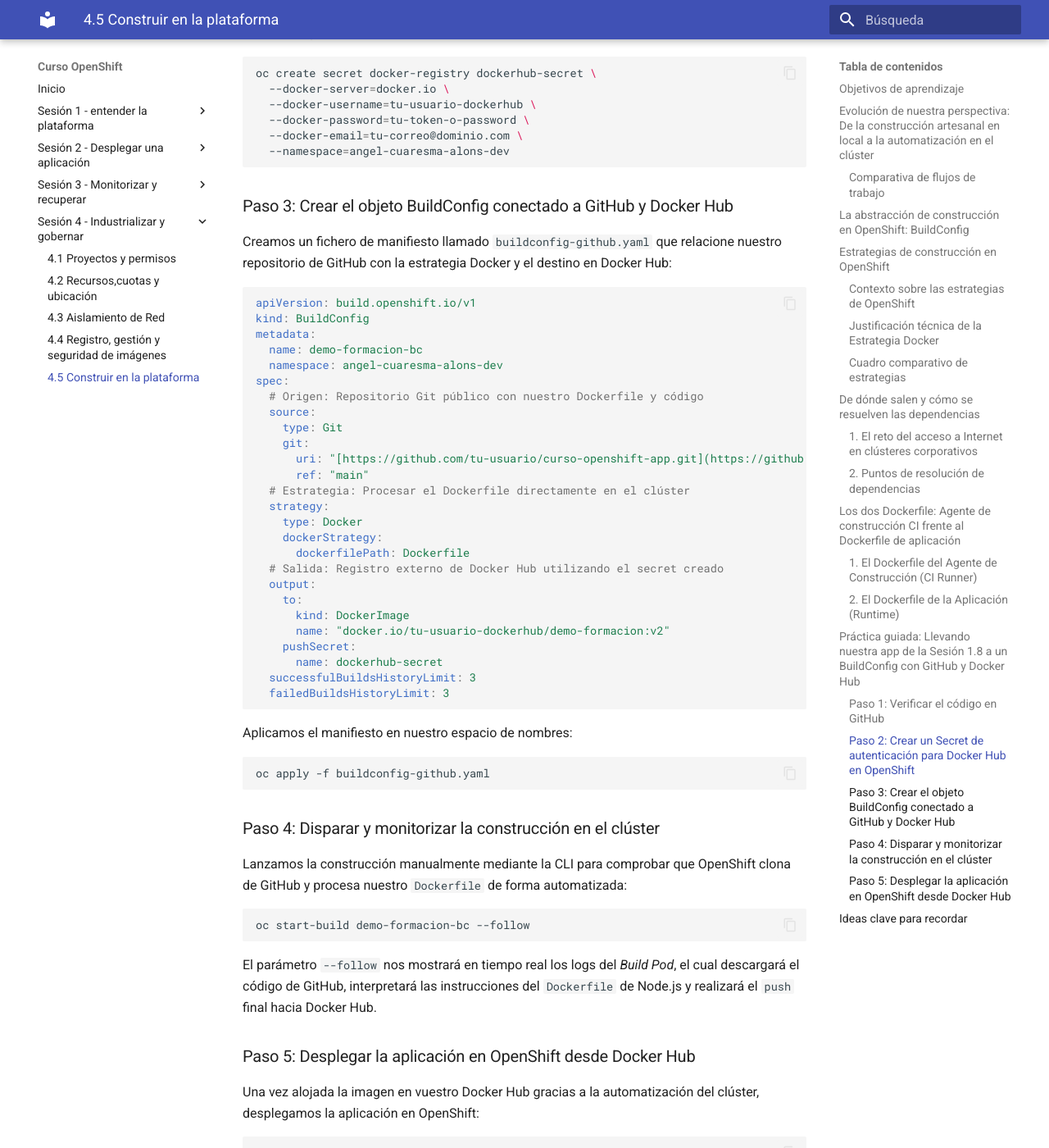
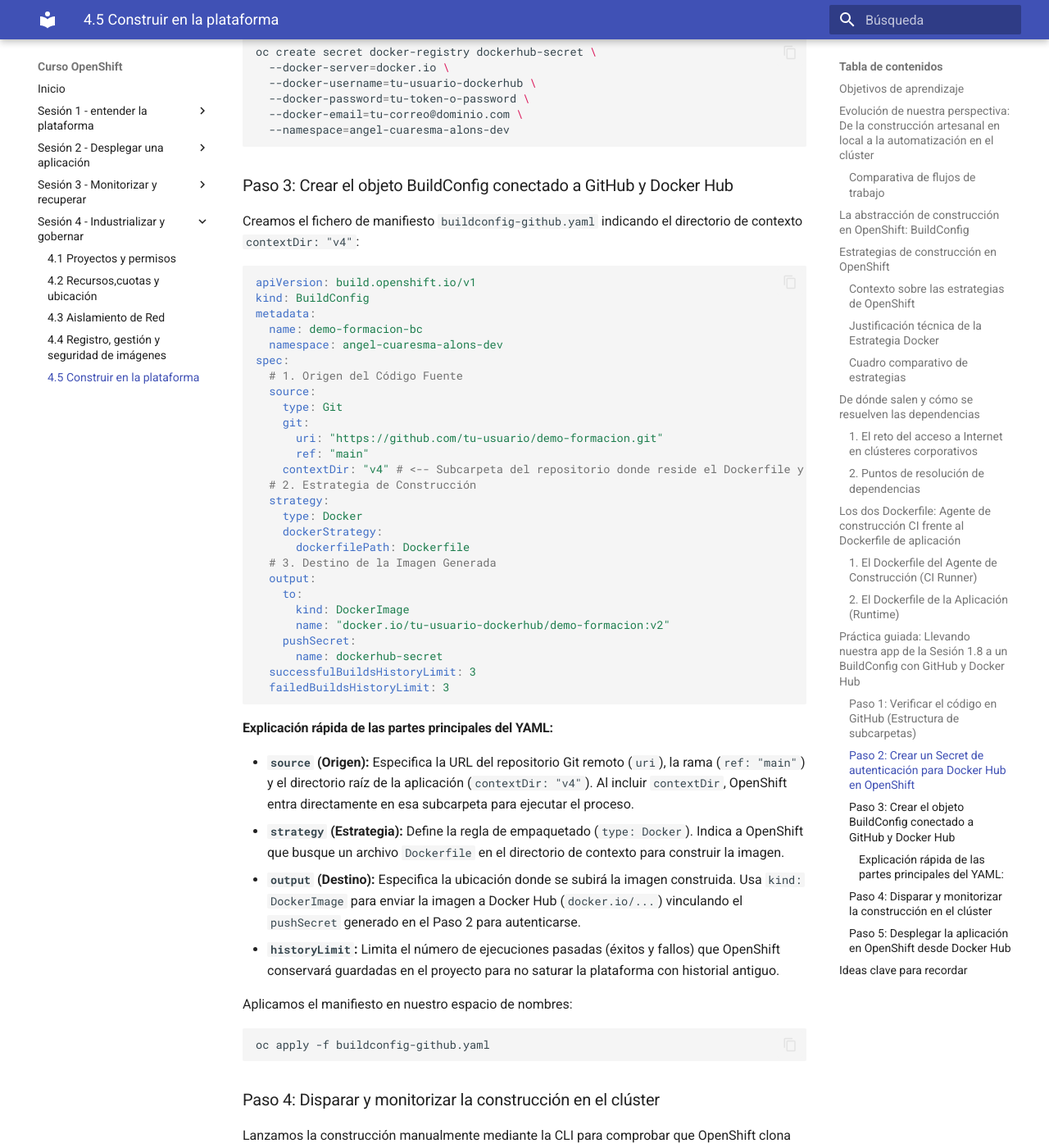
Before and after one commit to ieftraining/curso-openshift, an MkDocs documentation site: the page built from docs/sesion4/4.5 Construir en la plataforma.md, in a window 1280 px wide and 1400 px high, scrolled down 7857 px. Shown: the whole window at 82% size. Built offline with MkDocs 1.6.1 and Material for MkDocs 9.7.7, drawn with Linux system fonts in a browser that asks for light colours; some of the changed text lies outside the part shown.

Commit message:
Add files via upload

````diff
--- a/docs/sesion4/4.5 Construir en la plataforma.md
+++ b/docs/sesion4/4.5 Construir en la plataforma.md
@@ -8,7 +8,7 @@
 - Analizar y diferenciar las tres estrategias de construcción de OpenShift (Docker, S2I y Binary), comprendiendo las razones técnicas para adoptar la **Estrategia Docker**.
 - Comprender el flujo de resolución y descarga de dependencias durante la fase de compilación en el clúster.
 - Distinguir claramente la responsabilidad y arquitectura de los **dos Dockerfile**: el entorno del agente de construcción CI frente al Dockerfile de la aplicación final.
-- Ejecutar una práctica guiada basada en nuestra aplicación de la Sesión 1.8, utilizando un `BuildConfig` con **Estrategia Docker** conectado a un repositorio de GitHub para automatizar la construcción y publicación hacia **Docker Hub**.
+- Ejecutar una práctica guiada basada en nuestra aplicación de la Sesión 1.8, utilizando un `BuildConfig` con **Estrategia Docker** conectado a un repositorio de GitHub (especificando la carpeta `v4`) para automatizar la construcción y publicación hacia **Docker Hub**.
 
 ---
 
@@ -183,25 +183,25 @@
 
 ## Práctica guiada: Llevando nuestra app de la Sesión 1.8 a un BuildConfig con GitHub y Docker Hub
 
-En esta práctica vamos a reutilizar exactamente la aplicación Node.js de la **Sesión 1.8** (`server.js`, `demo-formacion.html` y su `Dockerfile`) subida a un repositorio público de **GitHub**, y automatizaremos su construcción en OpenShift utilizando un `BuildConfig` con **Estrategia Docker** para publicar el resultado directamente en **Docker Hub**.
+En esta práctica vamos a reutilizar la aplicación Node.js de la **Sesión 1.8** (`server.js`, `demo-formacion.html` y su `Dockerfile`) ubicada en la carpeta `v4` de nuestro repositorio público de **GitHub**, y automatizaremos su construcción en OpenShift utilizando un `BuildConfig` con **Estrategia Docker** para publicar el resultado directamente en **Docker Hub**.
 
 ```mermaid
 flowchart LR
-    A[GitHub: server.js + Dockerfile] -->|oc start-build / Webhook| B[Build Pod en OpenShift]
+    A[GitHub carpeta /v4: server.js + Dockerfile] -->|oc start-build / Webhook| B[Build Pod en OpenShift]
     B -->|Procesa el Dockerfile| C[Docker Hub: demo-formacion:v2]
     C -->|oc new-app| D[Despliegue en OpenShift]
 ```
 
-### Paso 1: Verificar el código en GitHub
+### Paso 1: Verificar el código en GitHub (Estructura de subcarpetas)
 
-Asegúrate de tener subidos a tu repositorio público de **GitHub** (por ejemplo, `https://github.com/tu-usuario/curso-openshift-app`) los tres archivos de nuestra Sesión 1.8:
+Asegúrate de tener subidos a tu repositorio público de **GitHub** (`demo-formacion`) los archivos dentro del directorio `/v4`:
 
-1. `server.js`
-2. `demo-formacion.html` (renombrado como `index.html` según el flujo de la aplicación)
-3. El `Dockerfile` basado en UBI:
+1. `v4/server.js`
+2. `v4/demo-formacion.html`
+3. `v4/Dockerfile` basado en UBI:
 
 ```dockerfile
-FROM [registry.access.redhat.com/ubi9/nodejs-20](https://registry.access.redhat.com/ubi9/nodejs-20)
+FROM registry.access.redhat.com/ubi9/nodejs-20
 
 WORKDIR /opt/app-root/src
 
@@ -215,7 +215,7 @@
 
 ### Paso 2: Crear un Secret de autenticación para Docker Hub en OpenShift
 
-Para que OpenShift pueda subir la imagen resultante (`docker push`) a vuestro repositorio de Docker Hub, creamos un secreto con las credenciales en el clúster:
+Aunque el repositorio de Docker Hub sea público para descargas, **subir (*push*) una nueva versión de la imagen siempre requiere autenticación**. Creamos el secreto de registro en el clúster:
 
 ```bash
 oc create secret docker-registry dockerhub-secret \
@@ -228,7 +228,7 @@
 
 ### Paso 3: Crear el objeto BuildConfig conectado a GitHub y Docker Hub
 
-Creamos un fichero de manifiesto llamado `buildconfig-github.yaml` que relacione nuestro repositorio de GitHub con la estrategia Docker y el destino en Docker Hub:
+Creamos el fichero de manifiesto `buildconfig-github.yaml` indicando el directorio de contexto `contextDir: "v4"`:
 
 ```yaml
 apiVersion: build.openshift.io/v1
@@ -237,18 +237,19 @@
   name: demo-formacion-bc
   namespace: angel-cuaresma-alons-dev
 spec:
-  # Origen: Repositorio Git público con nuestro Dockerfile y código
+  # 1. Origen del Código Fuente
   source:
     type: Git
     git:
-      uri: "[https://github.com/tu-usuario/curso-openshift-app.git](https://github.com/tu-usuario/curso-openshift-app.git)"
+      uri: "https://github.com/tu-usuario/demo-formacion.git"
       ref: "main"
-  # Estrategia: Procesar el Dockerfile directamente en el clúster
+    contextDir: "v4" # <-- Subcarpeta del repositorio donde reside el Dockerfile y código
+  # 2. Estrategia de Construcción
   strategy:
     type: Docker
     dockerStrategy:
       dockerfilePath: Dockerfile
-  # Salida: Registro externo de Docker Hub utilizando el secret creado
+  # 3. Destino de la Imagen Generada
   output:
     to:
       kind: DockerImage
@@ -259,6 +260,13 @@
   failedBuildsHistoryLimit: 3
 ```
 
+#### Explicación rápida de las partes principales del YAML:
+
+- **`source` (Origen):** Especifica la URL del repositorio Git remoto (`uri`), la rama (`ref: "main"`) y el directorio raíz de la aplicación (`contextDir: "v4"`). Al incluir `contextDir`, OpenShift entra directamente en esa subcarpeta para ejecutar el proceso.
+- **`strategy` (Estrategia):** Define la regla de empaquetado (`type: Docker`). Indica a OpenShift que busque un archivo `Dockerfile` en el directorio de contexto para construir la imagen.
+- **`output` (Destino):** Especifica la ubicación donde se subirá la imagen construida. Usa `kind: DockerImage` para enviar la imagen a Docker Hub (`docker.io/...`) vinculando el `pushSecret` generado en el Paso 2 para autenticarse.
+- **`historyLimit`:** Limita el número de ejecuciones pasadas (éxitos y fallos) que OpenShift conservará guardadas en el proyecto para no saturar la plataforma con historial antiguo.
+
 Aplicamos el manifiesto en nuestro espacio de nombres:
 
 ```bash
@@ -267,13 +275,13 @@
 
 ### Paso 4: Disparar y monitorizar la construcción en el clúster
 
-Lanzamos la construcción manualmente mediante la CLI para comprobar que OpenShift clona de GitHub y procesa nuestro `Dockerfile` de forma automatizada:
+Lanzamos la construcción manualmente mediante la CLI para comprobar que OpenShift clona de GitHub, entra en la carpeta `v4` y procesa nuestro `Dockerfile`:
 
 ```bash
 oc start-build demo-formacion-bc --follow
 ```
 
-El parámetro `--follow` nos mostrará en tiempo real los logs del *Build Pod*, el cual descargará el código de GitHub, interpretará las instrucciones del `Dockerfile` de Node.js y realizará el `push` final hacia Docker Hub.
+El parámetro `--follow` muestra en tiempo real los logs del *Build Pod*, el cual descargará el código, interpretará las instrucciones del `Dockerfile` de Node.js y realizará el `push` final hacia Docker Hub.
 
 ### Paso 5: Desplegar la aplicación en OpenShift desde Docker Hub
 
@@ -300,7 +308,7 @@
 ## Ideas clave para recordar
 
 !!! tip "Resumen"
-    - **Evolución natural frente a la Sesión 1.8:** Pasamos de la construcción manual con Podman[cite: 1] a la automatización delegada en la plataforma mediante un `BuildConfig`.
-    - **Estrategia Docker:** Permite seguir utilizando exactamente nuestro `Dockerfile` clásico basado en UBI (`ubi9/nodejs-20`), reutilizando los conocimientos adquiridos en la Sesión 1[cite: 1].
-    - **Integración con GitHub:** El clúster se encarga de clonar el código fuente directamente desde el repositorio remoto ante cada nueva ejecución.
-    - **Publicación externa:** Mediante un `pushSecret`, OpenShift se autentica de forma segura y deposita la imagen final en un registro público como **Docker Hub**, manteniendo la misma filosofía de artefacto inmutable.
+    - **Evolución natural frente a la Sesión 1.8:** Pasamos de la construcción manual con Podman a la automatización delegada en la plataforma mediante un `BuildConfig`.
+    - **Soporte para monorepos/carpetas (`contextDir`):** La propiedad `contextDir` permite organizar distintas versiones (`/v1`, `/v2`, `/v4`) en un mismo repositorio y decirle a OpenShift exactamente en cuál trabajar.
+    - **Autenticación para Push:** Aunque una imagen sea pública para descarga, subirla a Docker Hub requiere autenticarse mediante un `pushSecret` en el bloque `output`.
+    - **Estrategia Docker:** Permite seguir utilizando exactamente nuestro `Dockerfile` clásico basado en UBI (`ubi9/nodejs-20`), garantizando la máxima portabilidad entre plataformas.
````
Also changed, not shown: other parts of docs/sesion4/4.5 Construir en la plataforma.md (+1 -1 lines).
